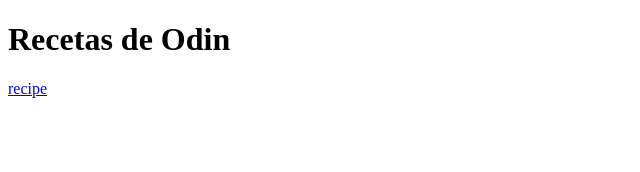
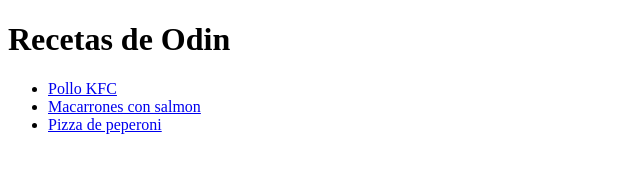
Before and after one commit to jhonrv06/odin-recipes, a plain HTML site: page index.html in a window 1280 px wide. Shown: the whole page, without its empty margins (0-640 px from the left). Drawn offline with Linux system fonts and the light colour scheme.

```diff
--- a/index.html
+++ b/index.html
@@ -7,6 +7,10 @@
 </head>
 <body>
     <h1>Recetas de Odin</h1>
-    <a href="recipes/kfc_chicken.html">recipe</a>
+    <ul>
+        <li><a href="recipes/kfc_chicken.html">Pollo KFC</a></li>
+        <li><a href="recipes/macarrones_con_salmon.html">Macarrones con salmon</a></li>
+        <li><a href="recipes/Pizza_peperoni.html">Pizza de peperoni</a></li>
+    </ul>
 </body>
 </html>
```
Also changed, not shown: images/macarrones-salmon.jpg (added), images/pizza-pepperoni.jpg (added).
